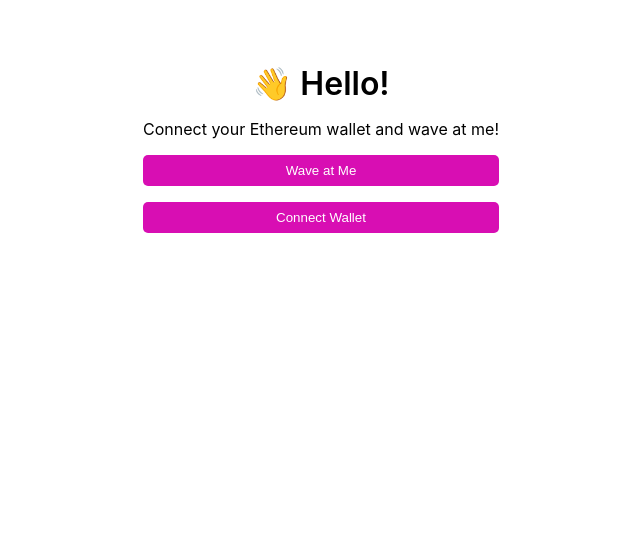
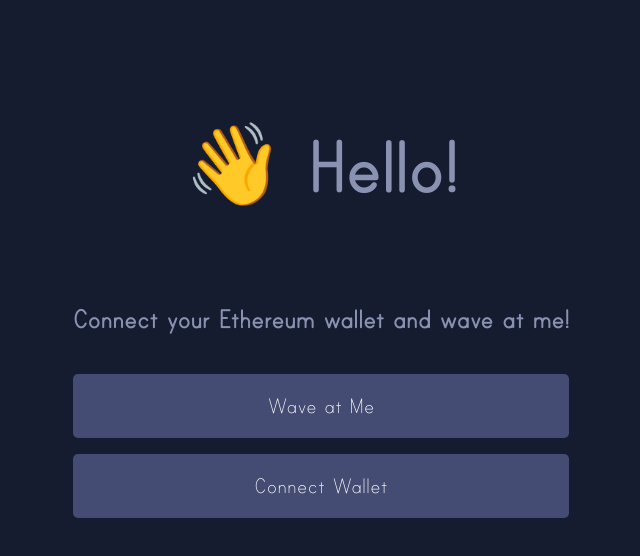
Before and after one commit to jmaille664/wave-portal, a React (Create React App) app: page / in a window 1280 px wide. Shown: the top 556 px of the page, without its empty margins (319-959 px from the left). Built offline with nearby package versions, Linux system fonts and the light colour scheme.

Commit message:
Updated style

```diff
--- a/src/App.css
+++ b/src/App.css
@@ -1,8 +1,20 @@
+
+body{
+  background-color:#151C2F;
+  font: white;
+  font-family: Print Clearly;
+}
 .mainContainer {
   display: flex;
   justify-content: center;
   width: 100%;
   margin-top: 64px;
+  font: #8992B1;
+}
+
+h1{
+  font: #8992B1;
+  font-size: 5rem;
 }
 
 .dataContainer {
@@ -10,30 +22,36 @@
   flex-direction: column;
   justify-content: center;
   max-width: 600px;
+  font: #8992B1;
+
 }
 
 .header {
   text-align: center;
   font-size: 32px;
   font-weight: 600;
+  color: #8992B1;
 }
 
 .bio {
   text-align: center;
-  color: black;
+  color: #8992B1;
   margin-top: 16px;
+  font-size: 1.2rem;
 }
 
 .waveButton {
   cursor: pointer;
   margin-top: 16px;
-  padding: 8px;
+  padding: 20px;
   border: 0;
   border-radius: 5px;
-  background: #D80EB3;
+  background: #444C73;
   color: #FFFFFF;
+  font-family: Print Clearly;
+  font-size: 1.5rem;
 }
 
 .waveButton:hover{
-  background: #95067b;
+  background: #656EA4;
 }
--- a/src/App.js
+++ b/src/App.js
@@ -96,11 +96,15 @@
     <div className="mainContainer">
       <div className="dataContainer">
         <div className="header">
-        👋 Hello!
+          <h1>
+          👋 Hello!
+        </h1>
         </div>
 
         <div className="bio">
+          <h2>
           Connect your Ethereum wallet and wave at me!
+          </h2>
         </div>
 
         <button className="waveButton" onClick={wave}>
@@ -115,6 +119,7 @@
             Connect Wallet
           </button>
         )}
+
       </div>
     </div>
   );
--- a/src/index.css
+++ b/src/index.css
@@ -11,3 +11,8 @@
   font-family: source-code-pro, Menlo, Monaco, Consolas, 'Courier New',
     monospace;
 }
+
+@font-face {
+  font-family: "Print Clearly";
+  src: local(Print Clearly), url(./fonts/PRINC___.TTF)format('truetype');
+}
```
Also changed, not shown: src/fonts/PRINC___.TTF (added).
